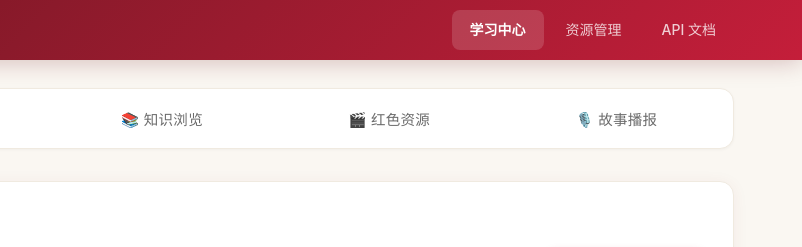
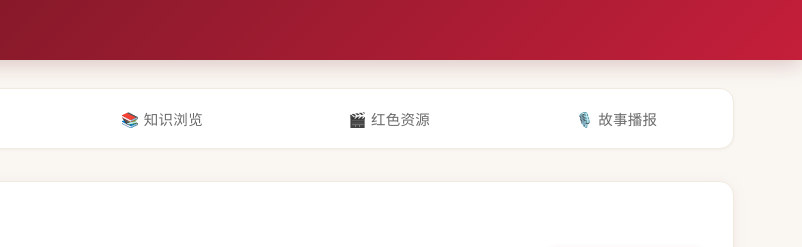
Before and after one commit to 07wh0729/red-culture-rag, a plain HTML site: page frontend/index.html in a window 1280 px wide. Shown: the top 247 px of the page, 478-1280 px from the left. Drawn offline with Linux system fonts and the light colour scheme; files that its build step writes are made by us from their sources; files whose address does not match are found by name.

Commit message:
精简首页导航栏 + 添加一键启动脚本

```diff
--- a/frontend/index.html
+++ b/frontend/index.html
@@ -14,11 +14,6 @@
             <span class="logo-icon">🚩</span>
             <h1>红色文化智能学习平台</h1>
         </a>
-        <nav>
-            <a href="/" class="active">学习中心</a>
-            <a href="/admin">资源管理</a>
-            <a href="/docs" target="_blank">API 文档</a>
-        </nav>
     </div>
 </header>
 
```
Also changed, not shown: 1 other file.
